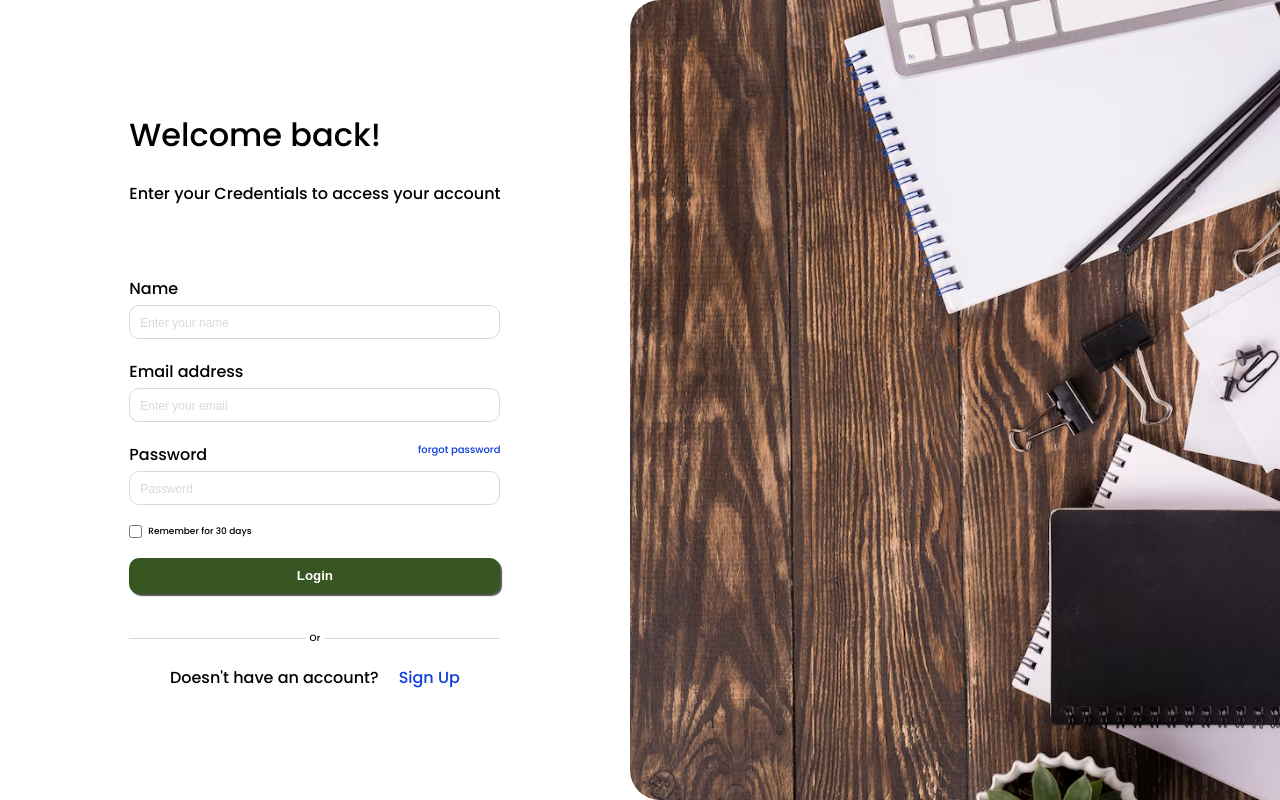
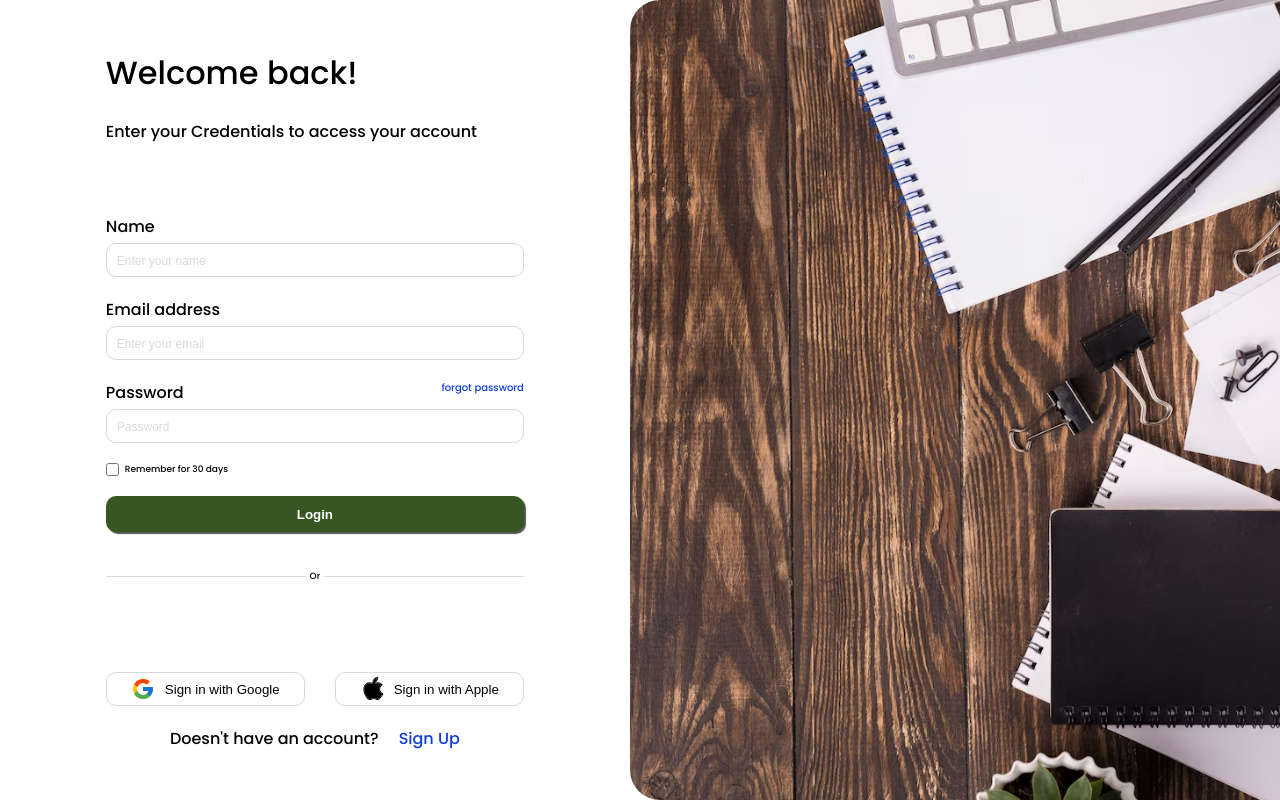
Before and after one commit to lucaswgoncalves616/todolist-front, a plain HTML site: page signin/index.html in a window 1280 px wide. Drawn offline with Linux system fonts and the light colour scheme.

Commit message:
feat: sso login design

```diff
--- a/signin/index.html
+++ b/signin/index.html
@@ -40,13 +40,25 @@
                     <div class="line"></div>
                 </div>
 
+                <div class="sso-container">
+                    <button>
+                        <img src="../assets/icons/icons8-google%201.svg" alt="">
+                        <p>Sign in with Google</p>
+                    </button>
+                    <button>
+                        <img src="../assets/icons/icons8-apple-logo%201.svg" alt="">
+                        <p>Sign in with Apple</p>
+                    </button>
+                </div>
+
+
                 <div class="another-page">
                     <p>Doesn't have an account?</p>
-                    <a href="#">Sign Up</a>
+                    <a href="../signup/index.html">Sign Up</a>
                 </div>
             </div>
         </section>
-        <img src="../assets/img/top-view-desk-img.jpg" alt="top-view-desk-img">
+        <img class="side-img" src="../assets/img/top-view-desk-img.jpg" alt="top-view-desk-img">
     </main>
     <script src="script.js"></script>
 </body>
--- a/signin/style.css
+++ b/signin/style.css
@@ -56,7 +56,7 @@ fieldset {
     font-size: 9px;
 }
 
-button {
+form > button {
     background-color: var(--green);
     width: 100%;
     height: 36px;
@@ -73,7 +73,7 @@ button:active {
     box-shadow: none;
 }
 
-button:hover {
+form > button:hover {
     background-color: #274611;
 }
 
@@ -84,7 +84,7 @@ button:hover {
     justify-content: space-between;
 }
 
-img {
+.side-img {
     width: 50.8%;
     border-bottom-left-radius: 30px;
     border-top-left-radius: 30px;
@@ -148,3 +148,36 @@ a {
 .another-page > a {
     font-size: 16px;
 }
+
+.sso-container {
+    display: flex;
+    justify-content: space-between;
+    align-content: center;
+    gap: 30px;
+
+    font-family: 'Poppins', sans-serif;
+    font-size: 12px;
+}
+
+.sso-container > button {
+    display: flex;
+    justify-content: center;
+    align-items: center;
+    gap: 10px;
+    border: 1px solid var(--gray);
+    border-radius: 10px;
+    padding: 4px 24px;
+
+    margin-top: 89px;
+}
+
+.sso-container > img {
+    width: 24px;
+    height: 24px;
+}
+
+.sso-container > p {
+    font-family: 'Poppins', sans-serif;
+    font-weight: 500;
+    font-style: normal;
+}
--- a/signup/style.css
+++ b/signup/style.css
@@ -58,7 +58,7 @@ fieldset {
     font-size: 9px;
 }
 
-button {
+form button {
     background-color: var(--green);
     width: 100%;
     height: 36px;
@@ -75,7 +75,7 @@ button:active {
     box-shadow: none;
 }
 
-button:hover {
+form button:hover {
     background-color: #274611;
 }
 
@@ -85,7 +85,7 @@ button:hover {
     justify-content: space-between;
 }
 
-img {
+.side-img {
     width: 50.8%;
     border-bottom-left-radius: 30px;
     border-top-left-radius: 30px;
@@ -149,3 +149,36 @@ a {
 .another-page > a {
     font-size: 16px;
 }
+
+.sso-container {
+    display: flex;
+    justify-content: space-between;
+    align-content: center;
+    gap: 30px;
+
+    font-family: 'Poppins', sans-serif;
+    font-size: 12px;
+}
+
+.sso-container > button {
+    display: flex;
+    justify-content: center;
+    align-items: center;
+    gap: 10px;
+    border: 1px solid var(--gray);
+    border-radius: 10px;
+    padding: 4px 24px;
+
+    margin-top: 39px;
+}
+
+.sso-container > img {
+    width: 24px;
+    height: 24px;
+}
+
+.sso-container > p {
+    font-family: 'Poppins', sans-serif;
+    font-weight: 500;
+    font-style: normal;
+}
```
Also changed, not shown: signup/index.html (+14 -2 lines), assets/icons/icons8-apple-logo 1.svg (added), assets/icons/icons8-google 1.svg (added).
